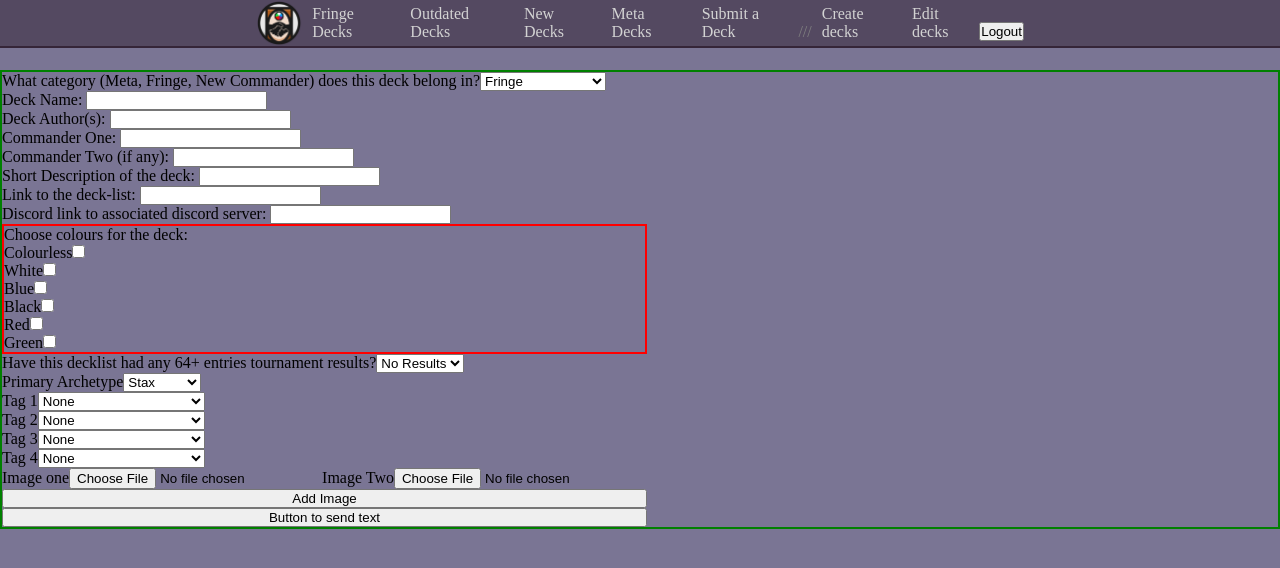
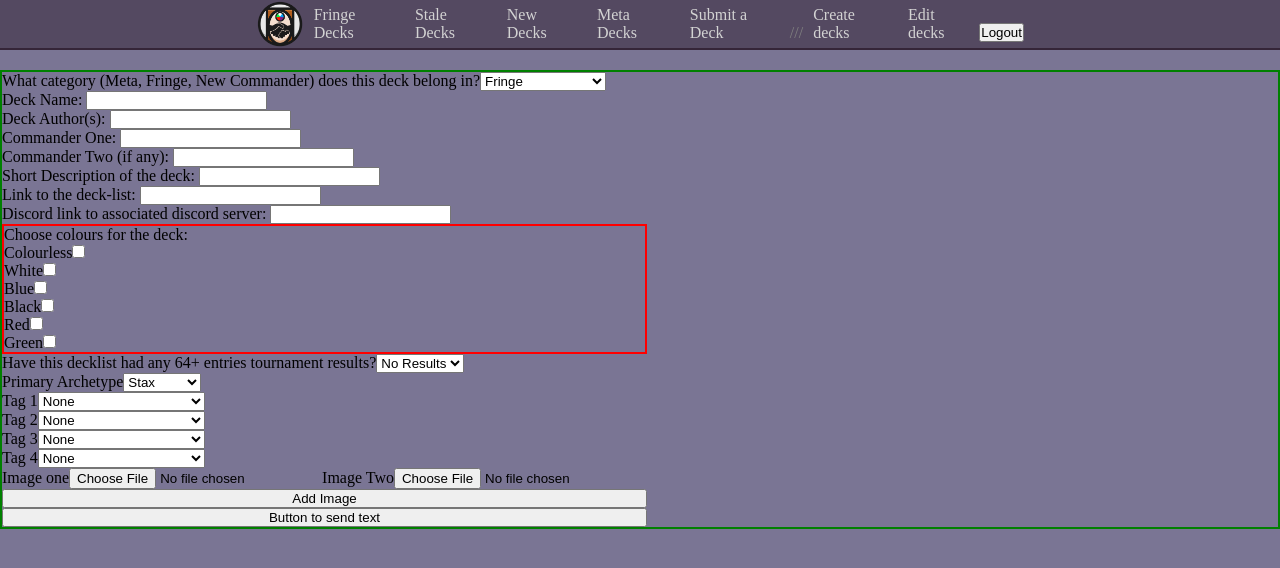
Before and after one commit to H4ppyN4p/cedh_niche_ddb, a React (Create React App) app: page /createdecks in a window 1280 px wide. Shown: the top 568 px of the page. Built offline with nearby package versions, Linux system fonts and the light colour scheme; no server answers; the database is empty; sample sign-in values are in the browser's storage.

Commit message:
Changed "outdated decks" to "Stale decks"

```diff
--- a/src/App.js
+++ b/src/App.js
@@ -36,7 +36,7 @@ const r_router = createBrowserRouter([
           element: <MainDecks />
         },
         {
-          path: "outdateddecks",
+          path: "staledecks",
           element: <OutdatedDecks />
         },
         {
--- a/src/routes/OutdatedDecks.js
+++ b/src/routes/OutdatedDecks.js
@@ -53,7 +53,7 @@ const OutdatedDecks = () => {
             <div style={EntryContainer}>
 
                 <div style={ExplainSection}>
-                    <p>This is for decks that haven't been updated in 3 months or more</p>
+                    <p>This is for decks that haven't been updated in 6 months or more</p>
                 </div>
 
                 {decksToShow && decksToShow.map((e) => {
--- a/src/routes/Root.js
+++ b/src/routes/Root.js
@@ -88,7 +88,7 @@ const Root = () => {
 
                 <div style={NavStyleInner}>
                     <Link style={NavElement} to={'/'}>Fringe Decks</Link>
-                    <Link style={NavElement} to={'/outdateddecks'}>Outdated Decks</Link>
+                    <Link style={NavElement} to={'/staledecks'}>Stale Decks</Link>
                     <Link style={NavElement} to={'/newdecks'}>New Decks</Link>
                     <Link style={NavElement} to={'/metadecks'}>Meta Decks</Link>
                     <a style={NavElement} target="_blank" href="https://discord.gg/VhtyrYzk4r" >Submit a Deck</a>
```
